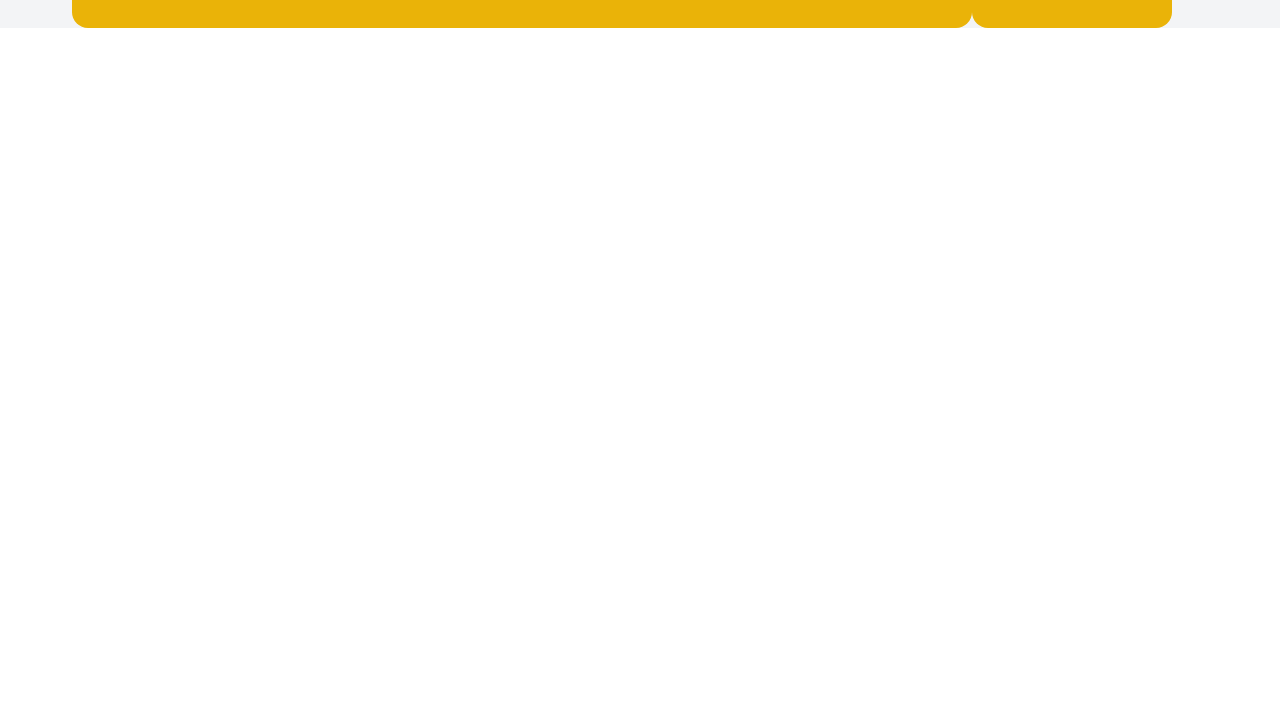
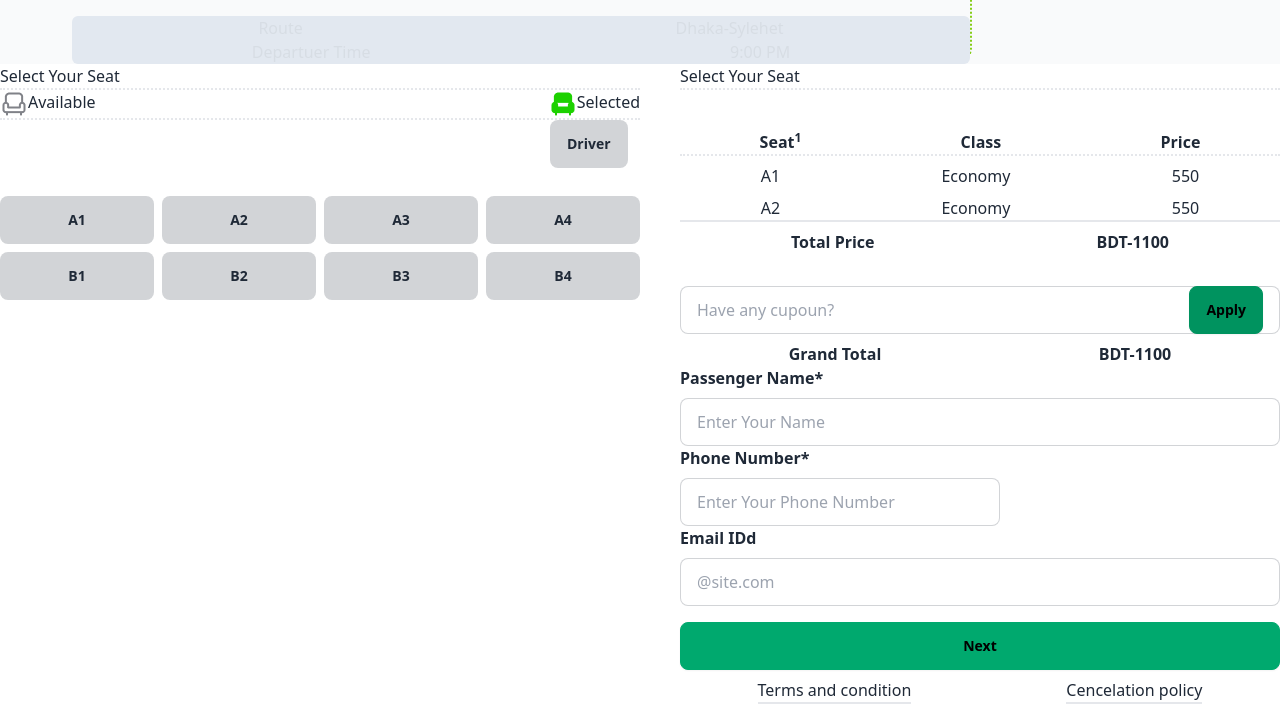
Before and after one commit to Rakib3D/my-assignment-a5, a plain HTML site: page index.html in a window 1280 px wide. Shown: the part 1445-2149 px from the top of the page. Before the commit the page ends 1473 px from the top, so only its background shows below. Drawn offline with nearby package versions, Linux system fonts and the light colour scheme.

Commit message:
added the ticketing part

```diff
--- a/index.html
+++ b/index.html
@@ -20,7 +20,8 @@
                             <svg xmlns="http://www.w3.org/2000/svg" class="h-5 w-5" fill="none" viewBox="0 0 24 24"
                                 stroke="currentColor">
                                 <path stroke-linecap="round" stroke-linejoin="round" stroke-width="2"
-                                    d="M4 6h16M4 12h8m-8 6h16" /></svg>
+                                    d="M4 6h16M4 12h8m-8 6h16" />
+                            </svg>
                         </div>
                         <ul tabindex="0"
                             class="menu menu-sm dropdown-content mt-3 z-[1] p-2 shadow bg-base-100 rounded-box w-52">
@@ -45,7 +46,8 @@
                     </ul>
                 </div>
                 <div class="navbar-end ">
-                    <a class="btn text-base font-bold text-green-500 bg-lime-200">Bus <img src="images/bus-icon.png" alt=""> </a>
+                    <a class="btn text-base font-bold text-green-500 bg-lime-200">Bus <img src="images/bus-icon.png"
+                            alt=""> </a>
                 </div>
             </div>
         </div>
@@ -54,8 +56,11 @@
             <figure><img class="w-full rounded-md" src="images/banner.png" alt="Shoes" /></figure>
             <div class="card-body">
                 <h2 class="card-title font-extrabold text-6xl text-center justify-center">End-to-End Travel with</h2>
-                <h2 class="card-title font-family: Raleway font-extrabold text-6xl text-center justify-center">S Paribahan</h2>
-                <p class="describtion justify-center mt-4 lg:ml-72">Our website boasts a clean and intuitive interface, making it easy for users of all levels of <br> technical expertise to navigate and complete their ticket bookings effortlessly.</p>
+                <h2 class="card-title font-family: Raleway font-extrabold text-6xl text-center justify-center">S
+                    Paribahan</h2>
+                <p class="describtion justify-center mt-4 lg:ml-72">Our website boasts a clean and intuitive interface,
+                    making it easy for users of all levels of <br> technical expertise to navigate and complete their
+                    ticket bookings effortlessly.</p>
                 <div class="card-actions justify-center lg:mb-40">
                     <button class="btn  text-xl font-bold text-black bg-green-500">Buy Ticket</button>
                 </div>
@@ -103,23 +108,40 @@
         </div>
 
         <div>
-            <div class="main bg-gray-100 rounded-t-lg">
+            <div class="main bg-gray-50 rounded-t-lg">
                 <h3 class="best text-4xl font-bold mt- ml-12 lg:ml-[500px]">ST Paribahan</h3>
-                <p class="describtion justify-center mt-4 lg:ml-72">Bus travel continues to be a crucial component of the global transportation system,<br> offering an affordable and practical option for a wide range of travelers.</p>
+                <p class="describtion justify-center mt-4 lg:ml-72">Bus travel continues to be a crucial component of
+                    the global transportation system,<br> offering an affordable and practical option for a wide range
+                    of travelers.</p>
 
+                <div>
                     <div class="flex ml-10">
-                    <div class="card lg:w-[900px] bg-yellow-500 text-neutral-content mt-5 lg:ml-8 lg:mt-12 ml-8">
+                        <div
+                            class="card lg:w-[900px] bg-white-1000 text-neutral-content mt-5 lg:ml-8 lg:mt-12 ml-8 border-lime-500 border-dotted border-r-2">
                             <div class="flex p-8">
                                 <div><img src="images/bus-logo.png" alt=""></div>
-                            <div><h3 class="best text-black text-xl font-bold ml-6">Shahzadpur Travels</h3>
+                                <div>
+                                    <h3 class="best text-black text-xl font-bold ml-6">Shahzadpur Travels</h3>
                                     <p class="describtion text-black ml-6">Coach-009-WEB_AC/Busness</p>
                                 </div>
                                 <div class="ml-14">
-                                <a class="btn text-base font-bold text-green-500 bg-lime-200"><img src="images/seat-green-filled.png" alt=""> 40 Seats left</a>
+                                    <a class="btn text-base font-bold text-green-500 bg-lime-200"><img
+                                            src="images/seat-green-filled.png" alt=""> 40 Seats left</a>
                                 </div>
                             </div>
+                            <div class="bg-slate-200 rounded-md">
+                                <div class="flex justify-around">
+                                    <div>Route</div>
+                                    <div>Dhaka-Sylehet</div>
                                 </div>
-                    <div class="card lg:w-[200px] bg-yellow-500 text-neutral-content mt-5  lg:mt-12 ">
+                                <div class="flex justify-around">
+                                    <div>Departuer Time</div>
+                                    <div>9:00 PM</div>
+                                </div>
+                                <div></div>
+                            </div>
+                        </div>
+                        <div class="card lg:w-[200px] bg-white-1000 text-neutral-content mt-5  lg:mt-12 ">
                             <div class="card-body text-black">
                                 <h2 class="card-title text-2xl font-medium">NEW<sub>15</sub></h2>
                                 <p>Coupon code</p>
@@ -128,6 +150,89 @@
                     </div>
 
                 </div>
+
+            </div>
+
+
+            <div class=" grid grid-cols-2">
+                <div class="buy-tiket">
+                    <p>Select Your Seat</p>
+                    <div class=" flex justify-between border-dotted border-y-2">
+                        <div class="flex">
+                            <div><img src="images/seat-gray.png" alt=""></div>
+                            <p>Available</p>
+                        </div>
+                        <div class="flex">
+                            <div><img src="images/seat-green-filled.png" alt=""></div>
+                            <div>
+                                <p>Selected</p>
+                            </div>
+                        </div>
+                    </div>
+                    <div class=" ml-[550px] mb-7 mt4">
+                        <button class="btn btn-active btn-ghost ">Driver</button>
+                    </div>
+                    <div class=" grid grid-cols-4 gap-2">
+                        <button class="btn btn-active btn-ghost ">A1</button>
+                        <button class="btn btn-active btn-ghost ">A2</button>
+                        <button class="btn btn-active btn-ghost ">A3</button>
+                        <button class="btn btn-active btn-ghost ">A4</button>
+                        <button class="btn btn-active btn-ghost ">B1</button>
+                        <button class="btn btn-active btn-ghost ">B2</button>
+                        <button class="btn btn-active btn-ghost ">B3</button>
+                        <button class="btn btn-active btn-ghost ">B4</button>
+                    </div>
+                </div>
+
+                <div class="input-field ml-10">
+                    <div class="border-dotted border-b-2"><p>Select Your Seat</p></div>
+                    <div class="flex justify-around mt-10 border-dotted border-b-2">
+                        <div class="font-semibold">Seat<sup>1</sup></div>
+                        <div class="font-semibold">Class</div>
+                        <div class="font-semibold">Price</div>
+                    </div>
+                    <div class="flex justify-around mt-2">
+                        <div>A1</div>
+                        <div>Economy</div>
+                        <div>550</div>
+                    </div>
+                    <div class="flex justify-around mt-2 border-solid border-b-2">
+                        <div>A2</div>
+                        <div>Economy</div>
+                        <div>550</div>
+                    </div>
+                    <div class="flex justify-around mt-2">
+                        <div class="font-semibold">Total Price</div>
+                        <div class="font-semibold">BDT-1100</div>
+                    </div>
+                    <label class="input input-bordered flex items-center gap-2 mt-8">
+                        <input type="text" class="grow" placeholder="Have any cupoun?"/>
+                        <button class="btn btn-active btn-success ">Apply</button>
+                      </label>
+                      <div class="flex justify-around mt-2">
+                        <div class="font-semibold">Grand Total</div>
+                        <div class="font-semibold">BDT-1100</div>
+                    </div>
+                    <div class="font-semibold mb-2"><p>Passenger Name*</p></div>
+                    <label class="input input-bordered flex items-center gap-2">
+                        <input type="text" class="grow" placeholder="Enter Your Name" />
+                      </label>
+                      <div class="font-semibold mb-2"><p>Phone Number*</p></div>
+                      <input type="phone" placeholder="Enter Your Phone Number" class="input input-bordered w-full max-w-xs" />
+                      <div class="font-semibold mb-2"><p>Email IDd</p></div>
+                      <label class="input input-bordered flex items-center gap-2">
+                        <input type="text" class="grow" placeholder="@site.com" />
+                      </label>
+                      <button class="btn btn-success mt-4 w-full">Next</button>
+                      <div class="flex justify-around mt-2">
+
+                        <div class="border-solid border-b-2">Terms and condition</div>
+                        <div class="border-solid border-b-2">Cencelation policy</div>
+
+            </div>
+
+
+
 
         </div>
 
```
Lines whose indentation alone changed are shown as unchanged.
